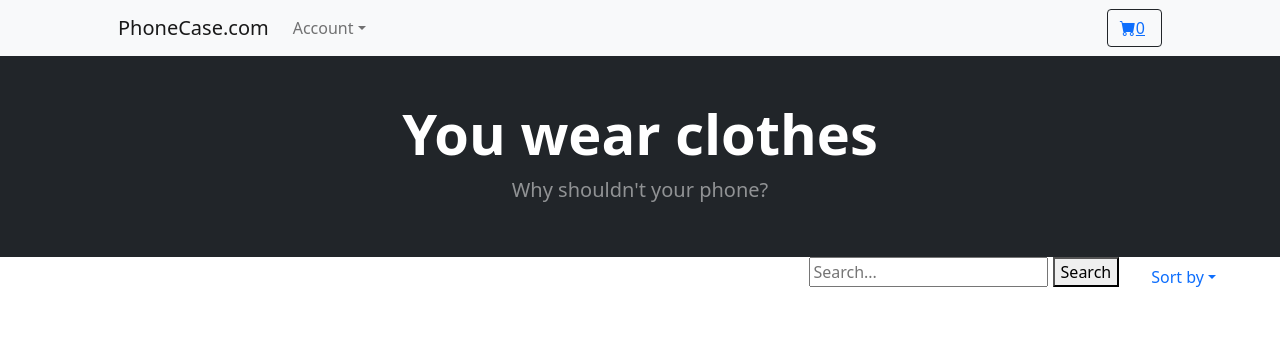
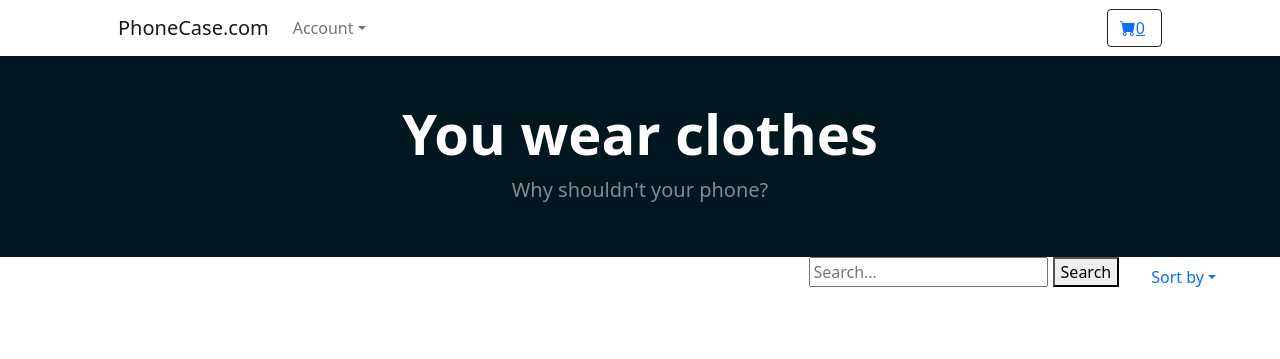
Before and after one commit to Presicci/PhoneCaseDotCom, a Django app: page / in a window 1280 px wide. Shown: the top 359 px of the page. Run offline with Django 4.2, Linux system fonts and the light colour scheme; data comes from the database, SQL or seed files in the repository; parts of the project's set-up code (start-up, migrations or seed data) failed here and were passed over; some libraries are stand-ins or nearby versions.

Commit message:
Beautiful styling

```diff
--- a/home/templates/index.html
+++ b/home/templates/index.html
@@ -16,7 +16,7 @@
     </head>
     <body>
         <!-- Navigation-->
-        <nav class="navbar navbar-expand-lg navbar-light bg-light fixed-top">
+        <nav style="background-color: #ffffff" class="navbar navbar-expand-lg navbar-light fixed-top">
             <div class="container px-4 px-lg-5">
                 <a class="navbar-brand" href="">PhoneCase.com</a>
                 <div class="collapse navbar-collapse" id="navbarSupportedContent">
@@ -47,8 +47,8 @@
 
         <!-- Header-->
         <!-- Section-->
-        <section class="py-5 d-flex flex-column min-vh-100">
-        <header class="bg-dark py-1">
+        <section style="background-color: #ffffff" class="py-5 d-flex flex-column min-vh-100">
+        <header style="background-color: #00171f" class="py-1">
             <div class="container px-4 px-lg-5 my-5">
                 <div class="text-center text-white">
                     <h1 class="display-4 fw-bolder">You wear clothes</h1>
@@ -136,10 +136,10 @@
                                     </div>
                                     <!-- Product actions-->
                                     <div class="card-footer p-4 pt-0 border-top-0 bg-transparent">
-                                        <div class="text-center"><a class="btn btn-outline-dark mt-auto"
+                                        <div class="text-center"><a style="background-color: #7cabc4" class="btn btn-outline-dark mt-auto"
                                                                     href="{% url 'cart_add' item.id 1%}">Add To
                                             Cart</a>
-                                            <a class="btn btn-outline-dark mt-auto"
+                                            <a style="background-color: #7cabc4" class="btn btn-outline-dark mt-auto"
                                                                     href="{% url 'item_clear' item.id 1%}">X</a></div>
                                     </div>
                                 </div>
@@ -156,7 +156,7 @@
 
         </section>
         <!-- Footer-->
-        <footer class="py-5 bg-dark mt-auto">
+        <footer style="background-color: #00171f" class="py-5 bg-dark mt-auto">
             <div class="container"><p class="m-0 text-center text-white">Copyright &copy; Phonecases.com 2022</p></div>
         </footer>
         <!-- Bootstrap core JS-->
```
